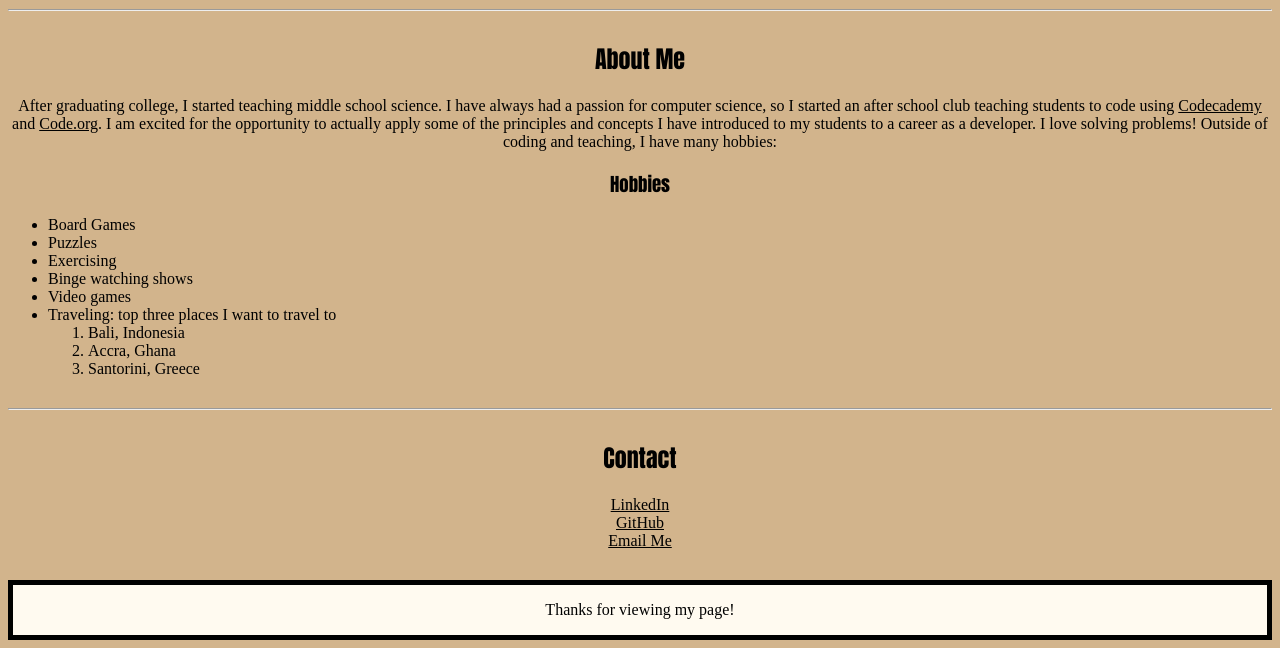
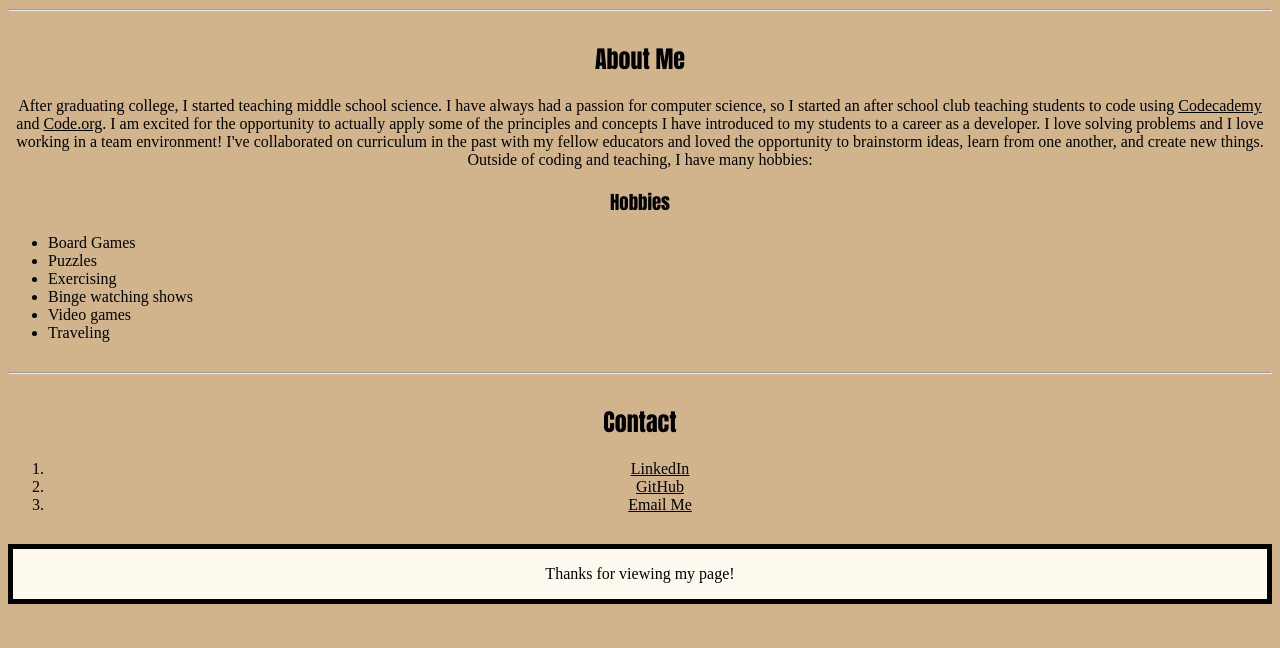
Before and after one commit to angelathedev/Portfolio-Project, a plain HTML site: page index.html in a window 1280 px wide. Shown: the part 911-1559 px from the top of the page. After the commit the page ends 1523 px from the top, so only its background shows below. Drawn offline with Linux system fonts and the light colour scheme; a script that the page names is missing.

Commit message:
Update index.html

```diff
--- a/index.html
+++ b/index.html
@@ -1,5 +1,5 @@
 <!DOCTYPE html>
-<html>
+<html lang = "en">
   <head>
     <meta charset="utf-8">
     <meta name="viewport" content="width=device-width">
@@ -13,7 +13,7 @@
       <nav>
         <!-- Links for each section of the page. When clicked, each link should jump to that section. -->
         <a href = "#Introduction">Introduction</a>
-        <a href = "#About Me">About Me</a>
+        <a href = "#About">About Me</a>
         <a href = "#Contact">Contact</a>
       </nav>
     </header>
@@ -31,8 +31,8 @@
       <hr>
     <article>
       <!-- Links this section to the navigation links -->
-      <a id = "About Me"><h2>About Me</h2></a>
-      <p>After graduating college, I started teaching middle school science.  I have always had a passion for computer science, so I started an after school club teaching students to code using <a href = "https://www.codecademy.com/" target="\_blank">Codecademy</a> and <a href = "https://code.org/" target="\_blank">Code.org</a>. I am excited for the opportunity to actually apply some of the principles and concepts I have introduced to my students to a career as a developer. I love solving problems! Outside of coding and teaching, I have many hobbies: </p>
+      <a id = "About"><h2>About Me</h2></a>
+      <p>After graduating college, I started teaching middle school science.  I have always had a passion for computer science, so I started an after school club teaching students to code using <a href = "https://www.codecademy.com/" target="\_blank">Codecademy</a> and <a href = "https://code.org/" target="\_blank">Code.org</a>. I am excited for the opportunity to actually apply some of the principles and concepts I have introduced to my students to a career as a developer. I love solving problems and I love working in a team environment!  I've collaborated on curriculum in the past with my fellow educators and loved the opportunity to brainstorm ideas, learn from one another, and create new things. Outside of coding and teaching, I have many hobbies: </p>
     <h3>Hobbies</h3>
     <!-- Gives an unordered list of hobbies -->
     <ul>
@@ -41,26 +41,21 @@
       <li>Exercising</li>
       <li>Binge watching shows</li>
       <li>Video games</li>
-      <li>Traveling: top three places I want to travel to</li>
-      <!--Gives a nested, ordered list of places to visit -->
-        <ol>
-          <li>Bali, Indonesia</li>
-          <li>Accra, Ghana</li>
-          <li>Santorini, Greece</li>
-        </ol>
+      <li>Traveling
     </ul>
     </article>
       <hr>
+
     <article>
       <a id = "Contact"><h2>Contact</h2></a>
       <!-- Opens my LinkedIn page in a new tab -->
-      <a href = "https://www.linkedin.com/in/angelamcbyrd/" target="\_blank">LinkedIn</a>
-      <br>
+      <ol>
+        <li><a href = "https://www.linkedin.com/in/angelamcbyrd/" target="\_blank">LinkedIn</a></li>
       <!-- Opens my GitHub page in a new tab -->
-      <a href = "https://github.com/angelathedev" target="\_blank">GitHub</a>
-      <br>
+        <li><a href = "https://github.com/angelathedev" target="\_blank">GitHub</a></li>
     <!-- Opens an email client up with a pre-filled email -->
-      <a href="mailto:mcbyrda@gmail.com?subject=Email Subject Here">Email Me</a>
+        <li><a href="mailto:mcbyrda@gmail.com?subject=Email%Subject%Here">Email Me</a></li>
+      </ol>
     </article>
     </main>
     <footer>
```
